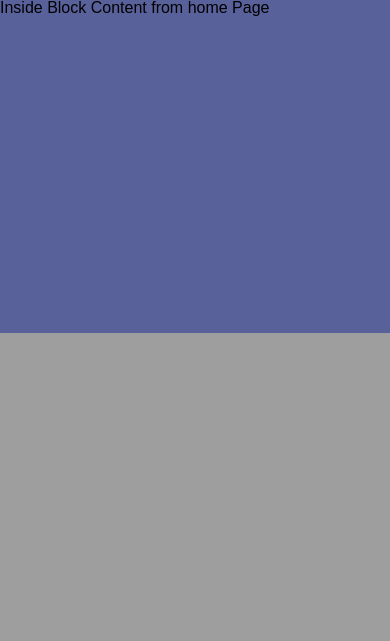
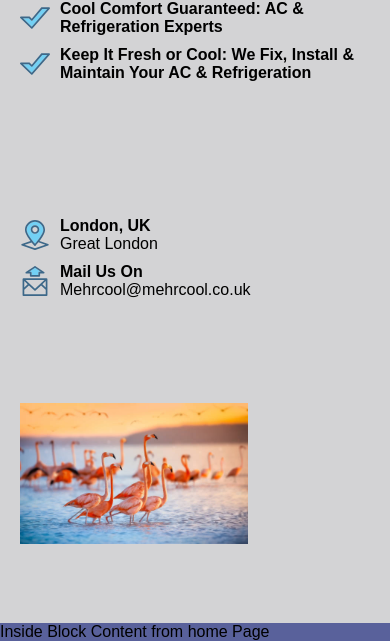
Before and after one commit to VaZarei/mehrcoolref, a Django app: page / in a window 390 px wide. Shown: the part 511-1152 px from the top of the page. Before the commit the page ends 844 px from the top, so only its background shows below. Run offline with Django 5.2, Linux system fonts and the light colour scheme.

Commit message:
is finishing layer_2

```diff
--- a/mehrcoolref/config/urls.py
+++ b/mehrcoolref/config/urls.py
@@ -17,7 +17,12 @@ Including another URLconf
 from django.contrib import admin
 from django.urls import path, include
 
+from django.conf import settings
+from django.conf.urls.static import static
+
 urlpatterns = [
     path('admin/', admin.site.urls),
     path('',include('home.urls')),
 ]
+
+urlpatterns += static(settings.STATIC_URL, document_root=settings.STATIC_ROOT)
--- a/mehrcoolref/static/css/styles.css
+++ b/mehrcoolref/static/css/styles.css
@@ -1,30 +1,29 @@
-/* static/css/styles.css */
 body {
     margin: 0;
     font-family: Arial, sans-serif;
-    background-color: #59619b;  /*Background color */
-
+    background-color: #59619b; /* Background color */
+    padding: 0;
 }
 
 .navbar-1 {
     display: flex;
-    flex-wrap: wrap; /* Allows wrapping in small screens */
+    flex-wrap: wrap;
     padding: 20px;
-    justify-content: left; /* Distribute space between items */
-    background-color: #1e2452;  /*Background color */
-    background-image: url("{% static 'images/home/image.jpg' %}"); /* Background image */
-    background-size: cover; /* Adjusts the size of the background image to cover the entire navbar */
+    justify-content: left;
+    background-color: #1e2452;
+    background-image: url("{% static 'images/home/image.jpg' %}");
+    background-size: cover;
 }
 
 .navbar-1 .nav-item {
     display: flex;
     align-items: center;
-    margin-right: 0px; /* Default spacing between items */
+    margin-right: 0px;
 }
 
 .navbar-1 .nav-icon {
-    width: 30px; /* Adjust width as needed ___ Icon Size For NavICon */
-    height: 30px; /* Adjust height as needed */
+    width: 30px;
+    height: 30px;
     margin-right: 10px;
 }
 
@@ -33,87 +32,152 @@ body {
     text-decoration: none;
 }
 
-/* Custom positioning for each nav item */
 .navbar-1 .no1-item {
-    order: 1; /* Change the order of Contact item */
-    margin-left: 20%; /* Increase space for Home item */
+    order: 1;
+    margin-left: 20%;
+}
+
+.navbar-1 .no2-item {
+    order: 2;
+    margin-left: 15%;
+}
+
+.navbar-1 .no3-item {
+    order: 3;
+    margin-left: 10px;
+}
+
+/* Responsive adjustments for navbar */
+@media (max-width: 768px) {
+    .navbar-1 {
+        flex-direction: column;
+        align-items: flex-start;
+    }
+
+    .navbar-1 .nav-item {
+        margin-bottom: 10px;
+    }
+}
+
+@media (min-width: 769px) and (max-width: 1024px) {
+    .navbar-1 {
+        flex-direction: row;
+        flex-wrap: wrap;
+    }
+
+    .navbar-1 .nav-item {
+        margin-right: 15px;
+    }
+}
+
+/* Container for custom columns */
+.container {
+    display: flex;
+    justify-content: space-between; /* Distribute space between columns */
+    flex-wrap: wrap; /* Allow columns to wrap on smaller screens */
+}
+
+.column {
+    padding: 20px;
+    color: rgb(0, 0, 0);
+    box-sizing: border-box; /* Ensure padding and border are included in the width */
+}
+
+.column-1 {
+    width: 20%;
+    background-color: #d3d3d5;
+    height: 240px;
+    text-align: center;
+}
+
+.logo {
+    width: 65%;
+    height: auto;
 
 }
 
-.navbar-1 .no2-item {
-    order: 2; /* Change the order of Contact item */
-    margin-left: 15%; /* Adjust position for About item */
+.column-2 {
+    width: 35%;
+    background-color: #d3d3d5;
+    height: 240px;
+    display: flex;
+    flex-direction: column;
+    align-items: flex-start;
+    justify-content: center; /* Center lines vertically */
+    text-align: left;
 }
 
-.navbar-1 .no3-item {
-    order: 3; /* Change the order of Contact item */
-    margin-left: 10px;
-}
-/*--------------------------------------------------------------------Navbar_2**************************/
-.navbar-2 {
+.line-container {
     display: flex;
-    flex-wrap: wrap; /* Allows wrapping in small screens */
-    padding: 100px;
-    justify-content: left; /* Distribute space between items */
-    background-color: #d3d3d5;  /*Background color */
-    background-image: url("{% static 'images/home/swan.jpg' %}"); /* Background image */
-    background-size: cover; /* Adjusts the size of the background image to cover the entire navbar */
+    align-items: center;
+    margin-bottom: 10px;
 }
 
-.navbar-2 .nav-item {
+.line-image {
+    width: 30px;
+    height: auto;
+    margin-right: 10px;
+}
+
+.line {
+    margin: 0;
+    font-size: 16px;
+    color: rgb(0, 0, 0); /* Change color of lines */
+}
+
+.column-3 {
+    width: 20%;
+    background-color: #d3d3d5;
+    height: 240px;
+    display: flex;
+    flex-direction: column;
+    align-items: flex-start;
+    justify-content: center; /* Center lines vertically */
+    text-align: left;
+}
+
+.line-container {
     display: flex;
     align-items: center;
-    margin-right: 0px; /* Default spacing between items */
+    margin-bottom: 10px;
 }
 
-.nav-logo {
-    width: 200px;  /* Set the desired width */
+.line-image {
+    width: 30px;
     height: auto;
+    margin-right: 10px;
 }
 
-.navbar-2 .nav-icon {
-
-    width: 60px; /* Adjust width as needed ___ Icon Size For NavICon */
-    height: auto; /* Adjust height as needed */
+.line-text {
+    display: flex;
+    flex-direction: column;
 }
 
-.navbar-2 .nav-text {
-    color: #000000;
-    text-decoration: none;
+.line {
+    margin: 0;
+    font-size: 16px;
+    color: rgb(0, 0, 0); /* Change color of lines */
 }
 
-/* Custom positioning for each nav item */
-.navbar-2 .no1-item {
-    order: 1; /* Change the order of Contact item */
-    margin-left: 5%; /* Increase space for Home item */
-    width: 30px; /* Adjust width as needed ___ Icon Size For NavICon */
-    height: 30px; /* Adjust height as needed */
+.column-4 {
+    width: 25%;
+    background-color: #d3d3d5;
+    height: 240px;
+    text-align: left;
 }
-
-.navbar-2 .no2-item {
-    order: 2; /* Change the order of Contact item */
-    margin-left: 30%; /* Adjust position for About item */
-}
-
-.navbar-2 .no3-item {
-    order: 3; /* Change the order of Contact item */
-    margin-left: 100px;
-}
-
-
-
-
-
-
-/* Responsive adjustments For Mobile *******************************************************************************************/
-
-@media (max-width: 768px) {
-
+.Rlogo {
+    width: 85%;
+    height: auto;
 
 }
 
-/* Responsive adjustments For Tablet *******************************************************************************************/
+/* Responsive adjustments */
+@media (max-width: 768px) {
+    .container {
+        flex-direction: column;
+    }
 
-@media (min-width: 769px) and (max-width: 1024px) {
-
+    .column {
+        width: 100%; /* Make columns full-width on small screens */
+    }
 }
--- a/mehrcoolref/templates/base.html
+++ b/mehrcoolref/templates/base.html
@@ -1,4 +1,3 @@
-<!-- templates/base.html -->
 <!DOCTYPE html>
 <html lang="en">
 <head>
@@ -17,50 +16,61 @@
             </a>
             <span class="nav-text">Best Services in the great London</span>
         </div>
-
         <div class="nav-item no2-item">
             <a href="">
                 <img class="nav-icon" src="{% static 'images/home/clock_4.svg' %}" alt="Alarm Clock">
             </a>
             <span class="nav-text">Schedule a Service</span>
         </div>
-
         <div class="nav-item no3-item">
             <a href="">
                 <img class="nav-icon" src="{% static 'images/home/clock_4.svg' %}" alt="Alarm Clock">
             </a>
             <span class="nav-text">Request a Quote</span>
         </div>
-
-
-
     </div>
 
-    <div class="navbar-2">
-        <div class="nav-item no1-item">
-            <a href="">
-                <img class="nav-logo" src="{% static 'images/home/logo.png' %}" alt="Alarm Clock">
-            </a>
-            <span class="nav-text"></span>
+    <div class="container">
+        <div class="column column-1">
+            <img class="logo" src="{% static 'images/home/logo.png' %}" alt="Logo">
         </div>
 
-        <div class="nav-item no2-item">
-            <a href="mailto:Mehrcool@gmail.com">
-                <img class="nav-icon" src="{% static 'images/home/mail.svg' %}" alt="Alarm Clock">
-            </a>
-
-            <a href="mailto:Mehrcool@gmail.com" class="nav-text">Mehrcool@gmail.com</a>
+        <div class="column column-2">
+            <div class="line-container">
+                <img class="line-image" src="{% static 'images/home/tick.svg' %}" alt="Image 1">
+                <p class="line"><strong>Repair, Install, Maintain: Your Total AC & Refrigeration Solution</strong></p>
+            </div>
+            <div class="line-container">
+                <img class="line-image" src="{% static 'images/home/tick.svg' %}" alt="Image 2">
+                <p class="line"><strong>Cool Comfort Guaranteed: AC & Refrigeration Experts</strong></p>
+            </div>
+            <div class="line-container">
+                <img class="line-image" src="{% static 'images/home/tick.svg' %}" alt="Image 3">
+                <p class="line"><strong>Keep It Fresh or Cool: We Fix, Install & Maintain Your AC & Refrigeration</strong></p>
+            </div>
         </div>
 
-        <div class="nav-item no3-item">
-            <a href="tel:+44-700-800-40">
-                <img class="nav-icon" src="{% static 'images/home/clock_4.svg' %}" alt="Alarm Clock">
-            </a>
-            <a href="tel:+44-700-800-40" class="nav-text">+44-700-800-40</a>
+        <div class="column column-3">
+            <div class="line-container">
+                <img class="line-image" src="{% static 'images/home/location.svg' %}" alt="Image 1">
+                <div class="line-text">
+                    <p class="line"><strong>London, UK</strong></p>
+                    <p class="line">Great London</p>
+                </div>
+            </div>
+            <div class="line-container">
+                <img class="line-image" src="{% static 'images/home/mail.svg' %}" alt="Image 2">
+                <div class="line-text">
+                    <p class="line"><strong>Mail Us On</strong></p>
+                    <p class="line">Mehrcool@mehrcool.co.uk</p>
+                </div>
+            </div>
+
         </div>
 
-
-
+        <div class="column column-4">
+            <img class="logo" src="{% static 'images/home/swan.jpg' %}" alt="Logo">
+        </div>
     </div>
 
     {% block content %}{% endblock %}
```
Also changed, not shown: mehrcoolref/static/images/home/clock_4.svg (deleted), mehrcoolref/static/images/home/location.svg (added), mehrcoolref/static/images/home/ma11il.svg (deleted), mehrcoolref/static/images/home/mail.svg, mehrcoolref/static/images/home/tick.svg (added).
